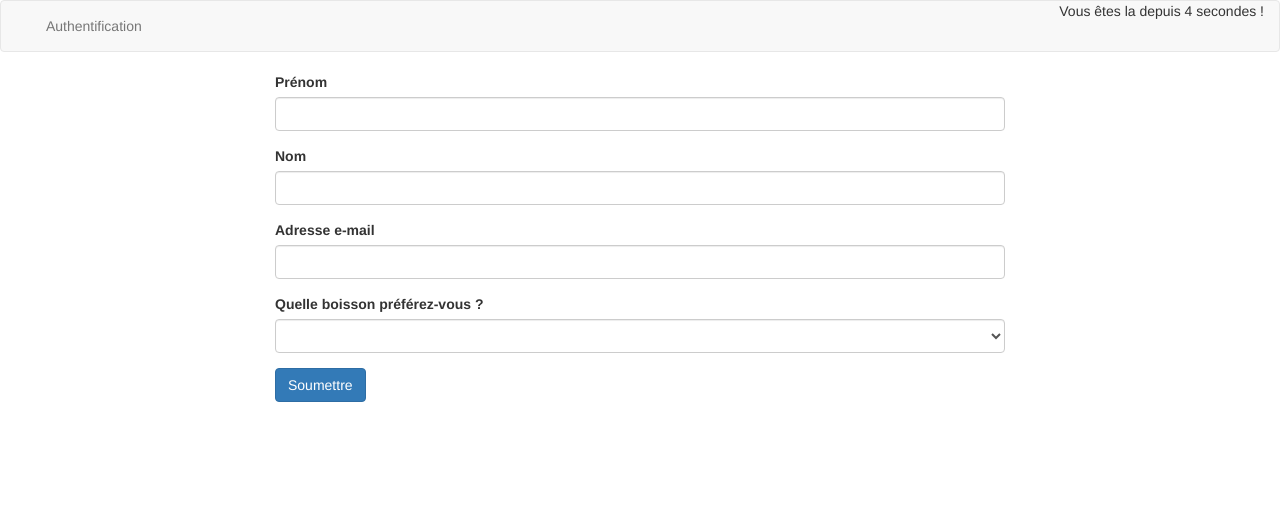
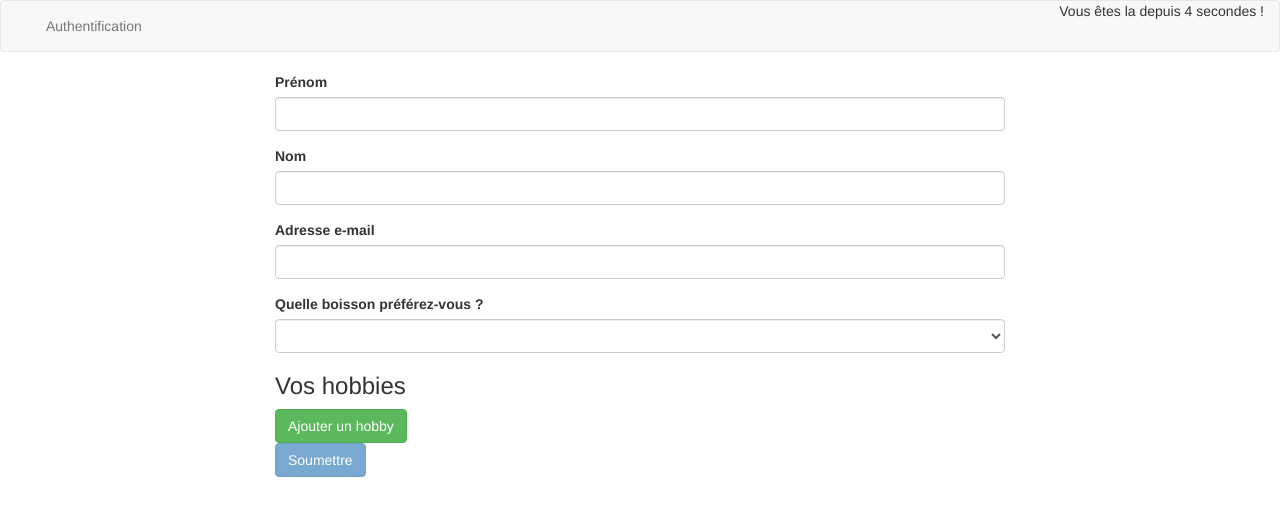
Before and after one commit to tawala777/exp-angular-appareil, an Angular app: page /user-new in a window 1280 px wide. Shown: the top 516 px of the page. Built offline with nearby package versions, Linux system fonts and the light colour scheme.

Commit message:
forms controles dynamiques

```diff
--- a/src/app/user-new/user-new.component.html
+++ b/src/app/user-new/user-new.component.html
@@ -20,6 +20,13 @@
           <option value="jus de pomme">Jus de pomme</option>
         </select>
       </div>
-      <button type="submit" class="btn btn-primary">Soumettre</button>
+      <div formArrayName="hobbies">
+          <h3>Vos hobbies</h3>
+          <div class="form-group" *ngFor="let hobbyControl of getHobbies().controls; let i = index">
+              <input type="text" class="form-control" [formControlName]="i">
+          </div>
+          <button type="button" class="btn btn-success" (click)="onAddHobby()">Ajouter un hobby</button>
+      </div>
+      <button type="submit" class="btn btn-primary" [disabled]="userForm.invalid">Soumettre</button>
     </form>
   </div>
--- a/src/app/user-new/user-new.component.ts
+++ b/src/app/user-new/user-new.component.ts
@@ -1,5 +1,5 @@
 import { Component, OnInit } from '@angular/core';
-import { FormGroup,FormBuilder } from '@angular/forms';
+import { FormGroup, FormBuilder, Validators, FormArray } from '@angular/forms';
 import { UserService } from '../services/user.service';
 import { Router } from '@angular/router';
 import { User } from '../models/User.model';
@@ -12,31 +12,39 @@
 export class UserNewComponent implements OnInit {
   userForm: FormGroup;
 
-  constructor(private formBuilder: FormBuilder,
-              private userService: UserService,
-              private router: Router) { }
+  constructor(private frmBldr: FormBuilder,
+              private usrSrv: UserService,
+              private rtr: Router) { }
 
   ngOnInit() {
     this.initForm();
   }
   initForm() {
-    this.userForm = this.formBuilder.group({
+    this.userForm = this.frmBldr.group({
       firstName: '',
-      lastName: '',
-      email: '',
-      drinkPreference: ''
+      lastName: ['', Validators.required],
+      email: ['', [Validators.required, Validators.email]],
+      drinkPreference: '',
+      hobbies: this.frmBldr.array([])
     });
   }
   onSubmitForm(){
-    const formValue = this.userForm.value;
+    const formVal = this.userForm.value;
     const newUser = new User(
-      formValue['firstName'],
-      formValue['lastName'],
-      formValue['email'],
-      formValue['drinkPreference']
+      formVal['firstName'],
+      formVal['lastName'],
+      formVal['email'],
+      formVal['drinkPreference'],
+      formVal['hobbies'] ? formVal['hobbies'] : []
     );
-    this.userService.addUser(newUser);
-    this.router.navigate(['/users']);
+    this.usrSrv.addUser(newUser);
+    this.rtr.navigate(['/users']);
   }
-
+  getHobbies(): FormArray {
+    return this.userForm.get('hobbies') as FormArray;
+  }
+  onAddHobby() {
+    const newHobbyControl = this.frmBldr.control(null, Validators.required);
+    this.getHobbies().push(newHobbyControl);
+  }
 }
```
